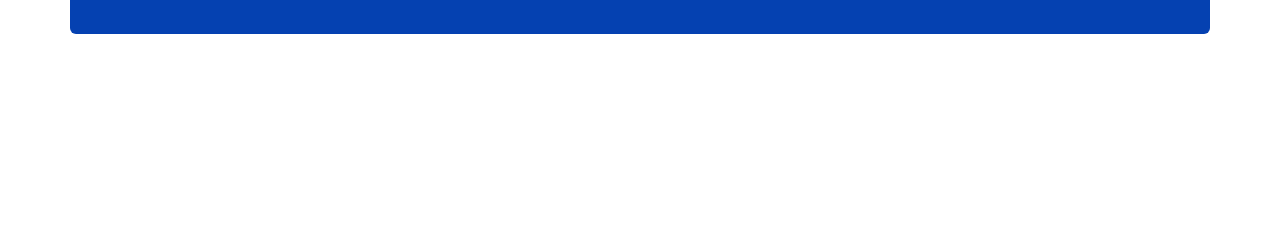
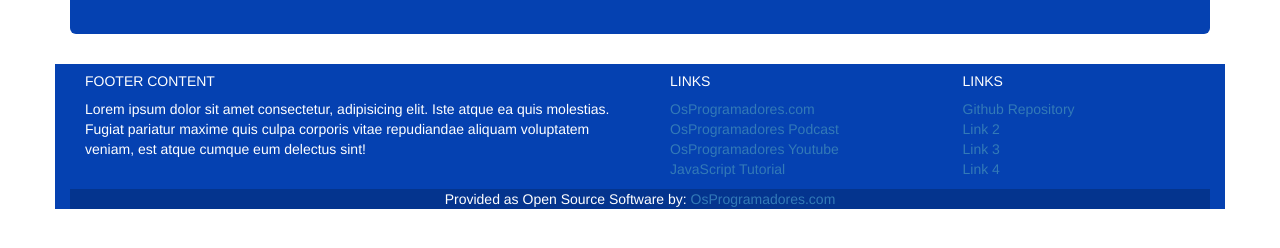
Before and after one commit to mpinheir/terremotojs, a plain HTML site: page index.html in a window 1280 px wide. Shown: the part 150-398 px from the top of the page. Drawn offline with nearby package versions, Linux system fonts and the light colour scheme; no server answers.

Commit message:
Add Google Maps link

```diff
--- a/index.html
+++ b/index.html
@@ -1,5 +1,6 @@
 <!DOCTYPE html>
 <html>
+
 <head>
   <title>Significant Earthquakes, past 30 days.</title>
 
@@ -13,20 +14,91 @@
   <link rel="stylesheet" href="styles/style.css">
 
 </head>
+
 <body>
 
   <div class="container">
     <header class="jumbotron text-center">
       <h2>Significant Earthquakes, past 30 days.</h2>
-                <h3><div class="summary">Total Number of Earthquakes: <span class="amount"> valor aqui</span></div></h3>
+      <h3>
+        <div class="summary">Total Number of Earthquakes: <span class="amount"> valor aqui</span></div>
+      </h3>
     </header>
 
     <section class="content container">
-
       <div id="tablePrint"> </div>
-
     </section>
   </div>
+  <footer class="container myfooter text-white  text-lg-start">
+    <!-- Grid container -->
+    <div class="container p-4">
+      <!--Grid row-->
+      <div class="row">
+        <!--Grid column-->
+        <div class="col-lg-6 col-md-12 mb-4 mb-md-0">
+          <h5 class="text-uppercase">Footer Content</h5>
+
+          <p>
+            Lorem ipsum dolor sit amet consectetur, adipisicing elit. Iste atque ea quis
+            molestias. Fugiat pariatur maxime quis culpa corporis vitae repudiandae aliquam
+            voluptatem veniam, est atque cumque eum delectus sint!
+          </p>
+        </div>
+        <!--Grid column-->
+
+        <!--Grid column-->
+        <div class="col-lg-3 col-md-6 mb-4 mb-md-0">
+          <h5 class="text-uppercase">Links</h5>
+
+          <ul class="list-unstyled mb-0">
+            <li>
+              <a href="https://osprogramadores.com" class="text-white">OsProgramadores.com</a>
+            </li>
+            <li>
+              <a href="#!" class="text-white">OsProgramadores Podcast</a>
+            </li>
+            <li>
+              <a href="#!" class="text-white">OsProgramadores Youtube</a>
+            </li>
+            <li>
+              <a href="https://www.w3schools.com/js/" class="text-white">JavaScript Tutorial</a>
+            </li>
+          </ul>
+        </div>
+        <!--Grid column-->
+
+        <!--Grid column-->
+        <div class="col-lg-3 col-md-6 mb-4 mb-md-0">
+          <h5 class="text-uppercase mb-0">Links</h5>
+
+          <ul class="list-unstyled">
+            <li>
+              <a href="#!" class="text-white">Github Repository</a>
+            </li>
+            <li>
+              <a href="#!" class="text-white">Link 2</a>
+            </li>
+            <li>
+              <a href="#!" class="text-white">Link 3</a>
+            </li>
+            <li>
+              <a href="#!" class="text-white">Link 4</a>
+            </li>
+          </ul>
+        </div>
+        <!--Grid column-->
+      </div>
+      <!--Grid row-->
+    </div>
+    <!-- Grid container -->
+
+    <!-- Copyright -->
+    <div class="text-center p-3" style="background-color: rgba(0, 0, 0, 0.2)">
+      Provided as Open Source Software by:
+      <a class="text-white" href="https://osprogramadores.com">OsProgramadores.com</a>
+    </div>
+    <!-- Copyright -->
+  </footer>
 
   <!-- jQuery library -->
   <script src="https://ajax.googleapis.com/ajax/libs/jquery/3.2.1/jquery.min.js"></script>
@@ -37,4 +109,5 @@
   <!-- Local JavaScript -->
   <script src="js/index.js"></script>
 </body>
+
 </html>
--- a/js/index.js
+++ b/js/index.js
@@ -63,7 +63,8 @@ const tools = (function() {
                         <td><span>${element.properties.mag}</span></td>
                         <td>${element.geometry.coordinates[0]}</td>
                         <td>${element.geometry.coordinates[1]}</td>
-                        <td>${element.geometry.coordinates[2]} Km</td>
+                        <td>${element.geometry.coordinates[2].toFixed(2)} Km</td>
+                        <td><a href="https://www.google.com/maps?q=${element.geometry.coordinates[1]},${element.geometry.coordinates[0]}" target="_blank" class="btn btn-sm btn-primary">View on Map</a></td>
                     </tr>
                 `
             });
@@ -144,6 +145,7 @@ const UIController = (function() {
                     <th value="0">Longitude</th>
                     <th value="1">Latitude</th>
                     <th value="2">Depth</th>
+                    <th>Map</th>
                 </thead>
                 <tbody>
                     ${utils.assembleTable(obj.earthQuakesInfo)}
--- a/styles/style.css
+++ b/styles/style.css
@@ -4,6 +4,11 @@
 }
 
 .jumbotron {
+  background-color: #0541b1;
+  color: #fff;
+}
+
+.myfooter {
   background-color: #0541b1;
   color: #fff;
 }
```
Lines whose indentation alone changed are shown as unchanged.
